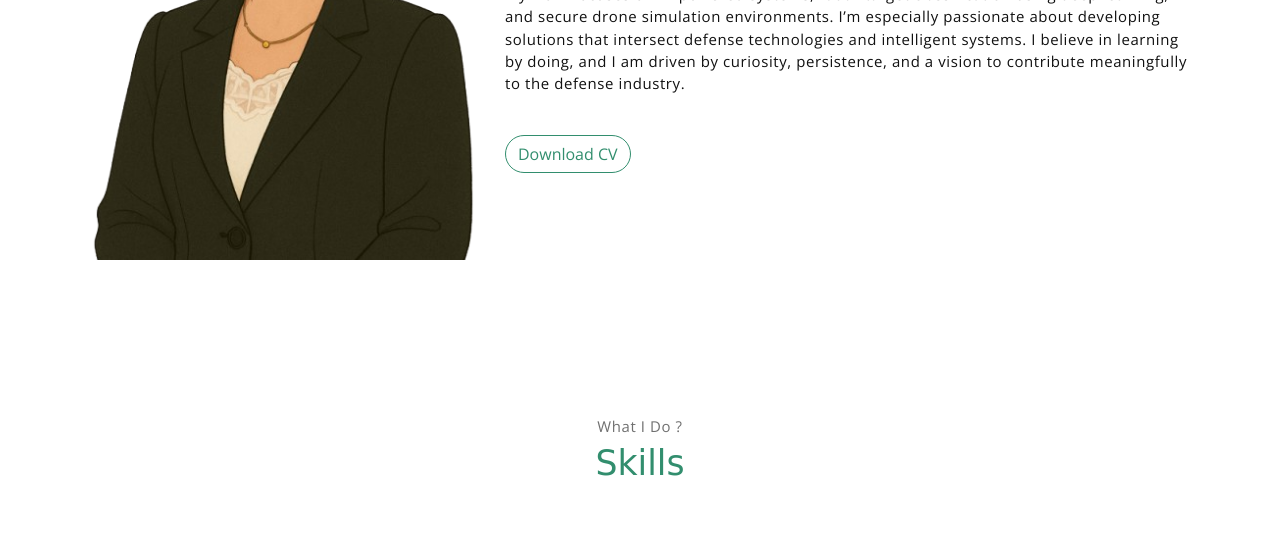
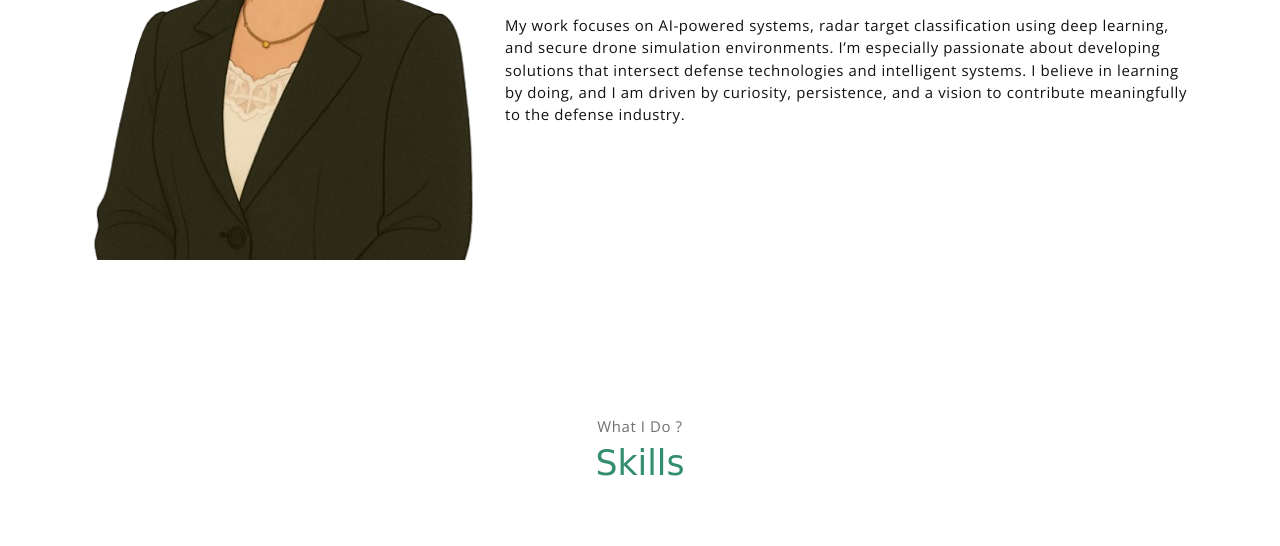
Before and after one commit to sevvalsagir/portfolio-site, a plain HTML site: page index.html in a window 1280 px wide. Shown: the part 1140-1686 px from the top of the page. Drawn offline with nearby package versions, Linux system fonts and the light colour scheme; a web font is replaced by a local one.

Commit message:
button deleted

```diff
--- a/index.html
+++ b/index.html
@@ -74,7 +74,7 @@
                         I am a passionate Computer Engineering student currently studying at Marmara University and participating in an Erasmus exchange program at Kristianstad University in Sweden. With a strong interest in artificial intelligence and cybersecurity, I continuously seek opportunities to expand my knowledge through hands-on projects, academic research, and international experience.
                         <br><br> My work focuses on AI-powered systems, radar target classification using deep learning, and secure drone simulation environments. I’m especially passionate about developing solutions that intersect defense technologies and intelligent systems. I believe in learning by doing, and I am driven by curiosity, persistence, and a vision to contribute meaningfully to the defense industry.
                     </p>
-                    <button class="btn-rounded btn btn-outline-primary mt-4">Download CV</button>
+
                 </div>
             </div><!-- end of about wrapper -->
         </div><!-- end of container -->
```
